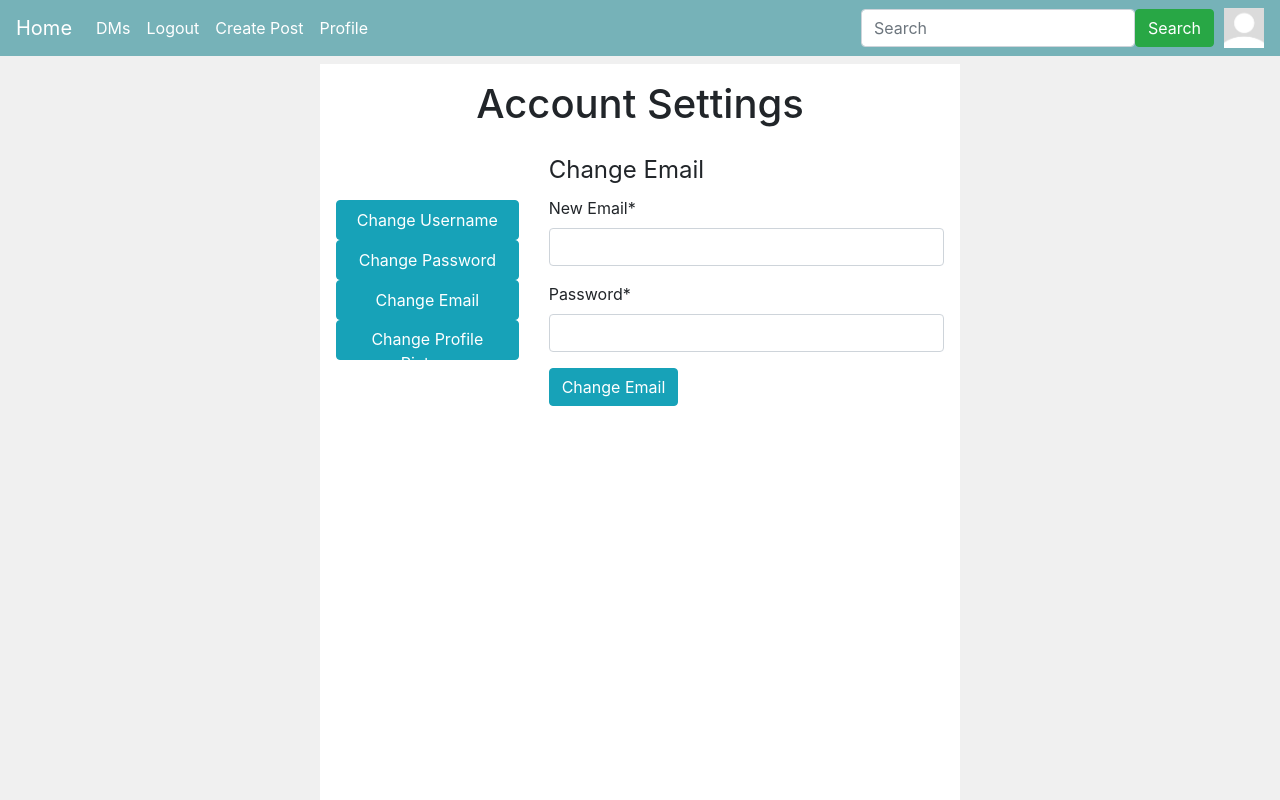
After one commit to SimonZhao7/Blog-Page-Django, a Django app: page /change-email/ in a window 1280 px wide. The commit adds this page. Run offline with Django 3.2, Linux system fonts and the light colour scheme; the visitor is signed in with stand-in values (Sample User, id 1); some libraries are stand-ins or nearby versions.

Commit message:
Change Email Form

```diff
--- a/account/forms.py
+++ b/account/forms.py
@@ -2,6 +2,7 @@
 from django.contrib.auth import authenticate
 from django.contrib.auth.forms import UserCreationForm
 from django.core.exceptions import ValidationError
+from django.core.validators import EmailValidator
 from .models import CustomUser
 
 
@@ -57,3 +58,24 @@
 
         if len(new_pass) < 8:
             raise ValidationError('The password needs to be at least 8 characters long')
+
+
+class ChangeEmailForm(forms.Form):
+    def __init__(self, *args, **kwargs):
+        self.user = kwargs.pop('user')
+        super().__init__(*args, **kwargs)
+
+    email = forms.EmailField(label='New Email', validators=[EmailValidator(message='Invalid Email')])
+    password = forms.CharField(widget=forms.PasswordInput())
+
+    def clean(self):
+        email = self.cleaned_data['email']
+        password = self.cleaned_data['password']
+
+        existing_users = CustomUser.objects.filter(email=email)
+
+        if not authenticate(username=self.user.username, password=password):
+            raise ValidationError('Incorrect Password')
+
+        if existing_users.count() != 0:
+            raise ValidationError('There is already an existing account with that email')
--- a/account/urls.py
+++ b/account/urls.py
@@ -9,6 +9,7 @@
     path('register/', views.register, name='register'),
     path('logout/', views.logout, name='logout'),
     path('change-username/', views.change_username, name='change_username'),
-    path('change-password/', views.change_password, name="change_password"),
+    path('change-password/', views.change_password, name='change_password'),
+    path('change-email/', views.change_email, name='change_email'),
     path('<username>/', views.profile, name='profile'),
 ]
--- a/account/views.py
+++ b/account/views.py
@@ -4,7 +4,7 @@
 from django.contrib.auth.forms import AuthenticationForm
 from django.contrib import messages
 from .models import CustomUser
-from .forms import RegisterForm, ChangeUsernameForm, ChangePasswordForm
+from .forms import RegisterForm, ChangeUsernameForm, ChangePasswordForm, ChangeEmailForm
 from django.conf import settings
 # Create your views here.
 
@@ -73,3 +73,15 @@
             user_login(request, request.user)
             messages.success(request, 'You have successfully changed your password')
     return render(request, 'account/change_password.html', {'form': form})
+
+
+@login_required
+def change_email(request):
+    form = ChangeEmailForm(user=request.user)
+    if request.method == 'POST':
+        form = ChangeEmailForm(request.POST, user=request.user)
+        if form.is_valid():
+            request.user.email = form.cleaned_data['email']
+            request.user.save()
+            messages.success(request, 'You have successfully changed your email')
+    return render(request, 'account/change_email.html', {'form': form})
--- /dev/null
+++ b/templates/account/change_email.html
@@ -0,0 +1,17 @@
+{% extends "account/change_user.html" %}
+{% load crispy_forms_tags %}
+{% block change-form %}
+<legend>Change Email</legend>
+
+{% if messages %}
+<div class="alert alert-success">
+    {% for message in messages %}
+        {{ message }}
+    {% endfor %}
+</div>
+{% endif %}
+
+{% csrf_token %}
+{{ form|crispy }}
+<button class="btn btn-info">Change Email</button>
+{% endblock %}
--- a/templates/account/change_user.html
+++ b/templates/account/change_user.html
@@ -7,7 +7,7 @@
         <div class="sidebar mt-5 col-4">
             <a href="{% url 'account:change_username' %}" class="link"><button class="btn btn-info">Change Username</button></a>
             <a href="{% url 'account:change_password' %}" class="link"><button class="btn btn-info">Change Password</button></a>
-            <a class="link"><button class="btn btn-info" >Change Email</button></a>
+            <a href="{% url 'account:change_email' %}" class="link"><button class="btn btn-info" >Change Email</button></a>
             <a class="link"><button class="btn btn-info">Change Profile Picture</button></a>
         </div>
         <div class="setting-form col-8">
```
